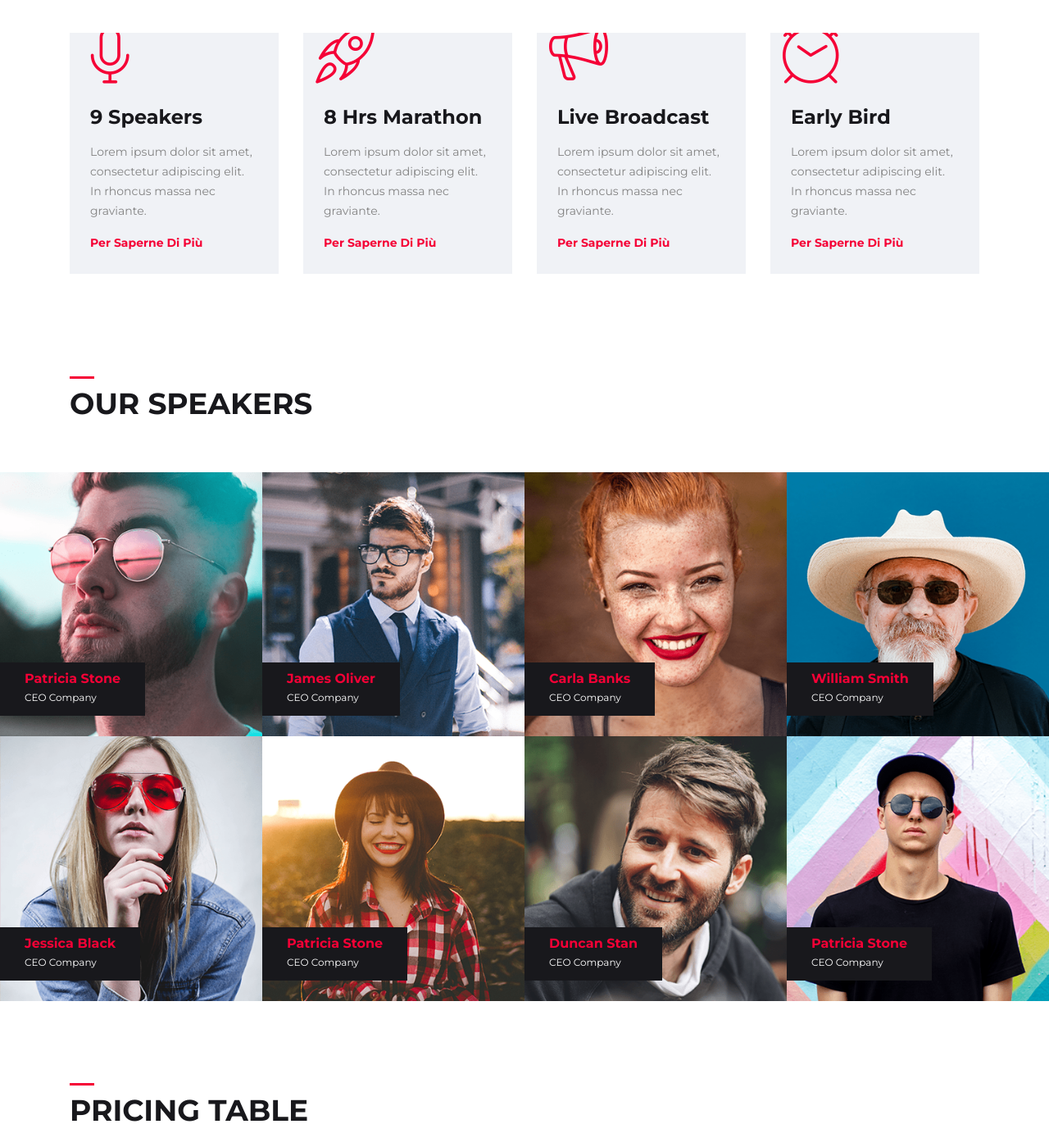
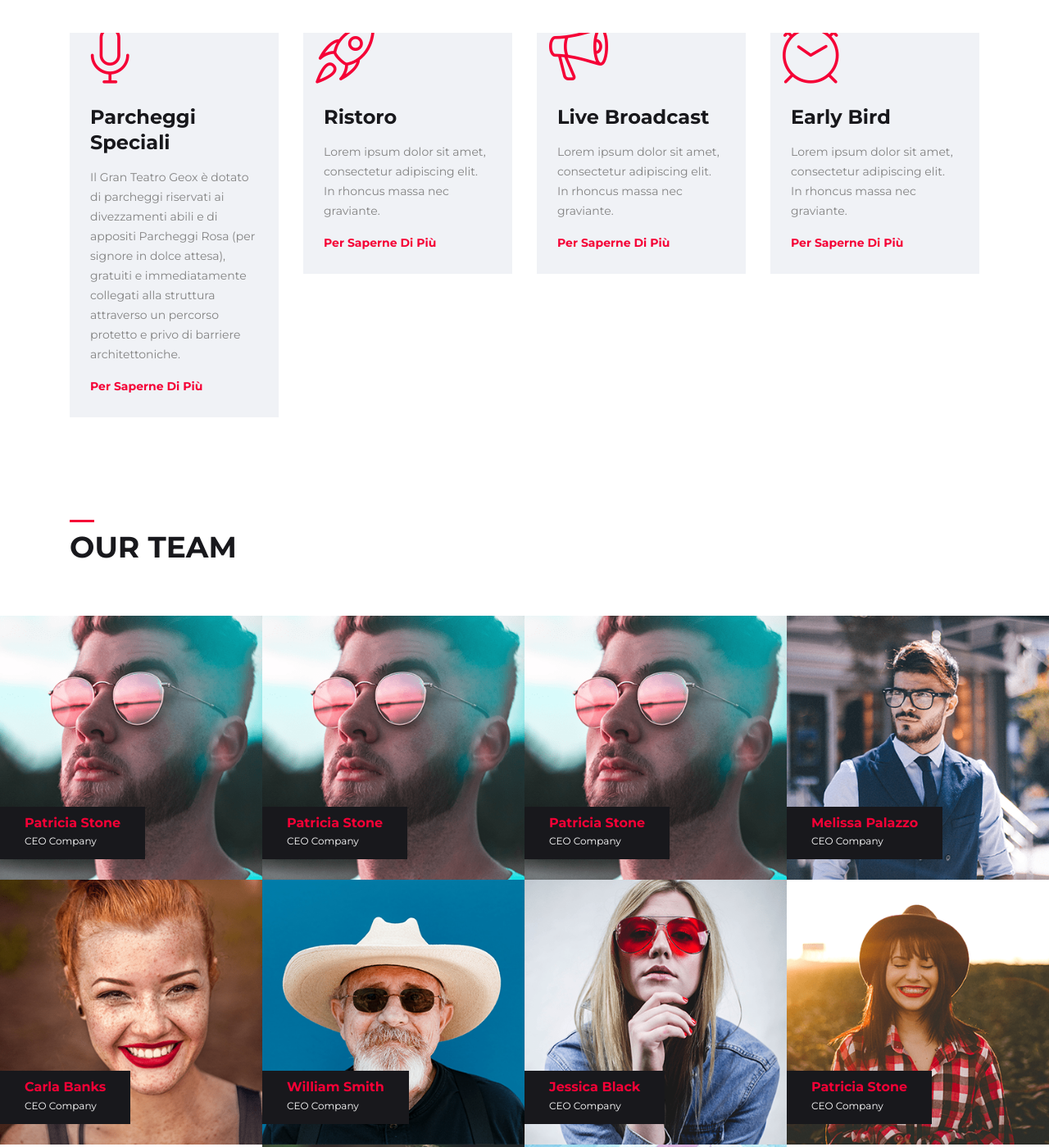
Before and after one commit to AndreaCavazzini/ProgettoConcerto, a website: page index.html in a window 1280 px wide. Shown: the part 1820-3219 px from the top of the page at 82% size. Drawn offline with Linux system fonts and the light colour scheme; files whose address does not match are found by name.

Commit message:
Add files via upload
* messo 10 foto, metterne 5 per riga mi dava problemi (responsivness)ed erano troppo piccole
* cambiati tutti i colori rossi con match del logo
* aggiornato il calendario
* aggiornato 2 eventi
* aggiornato 1 patner
to do: cambiare le immagini in  "icon_box_one", ho cercato nei css ma non le trovo.

```diff
--- a/index.html
+++ b/index.html
@@ -9,7 +9,7 @@
     <meta name="author" content="ColorLib">
     <meta name="viewport" content="width=device-width, initial-scale=1, maximum-scale=1">
     <!-- ========== Title ========== -->
-    <title> Evento - Event Html Template</title>
+    <title> Iron Maiden Live</title>
     <!-- ========== Favicon Ico ========== -->
     <!--<link rel="icon" href="fav.ico">-->
     <!-- ========== STYLESHEETS ========== -->
@@ -264,10 +264,9 @@
                     <div class="icon_box_one">
                         <i class="lnr lnr-mic"></i>
                         <div class="content">
-                            <h4>9 Speakers</h4>
+                            <h4>Parcheggi Speciali</h4>
                             <p>
-                                Lorem ipsum dolor sit amet, consectetur adipiscing elit. In rhoncus massa nec
-                                graviante.
+                                Il Gran Teatro Geox è dotato di parcheggi riservati ai divezzamenti abili e di appositi Parcheggi Rosa (per signore in dolce attesa), gratuiti e immediatamente collegati alla struttura attraverso un percorso protetto e privo di barriere architettoniche.
                             </p>
                             <a href="#">per saperne di più</a>
                         </div>
@@ -278,7 +277,7 @@
                     <div class="icon_box_one">
                         <i class="lnr lnr-rocket"></i>
                         <div class="content">
-                            <h4>8 hrs Marathon</h4>
+                            <h4>Ristoro</h4>
                             <p>
                                 Lorem ipsum dolor sit amet, consectetur adipiscing elit. In rhoncus massa nec
                                 graviante.
@@ -327,11 +326,33 @@
         <div class="container">
             <div class="section_title mb50">
                 <h3 class="title">
-                    our speakers
+                    our team
                 </h3>
             </div>
         </div>
         <div class="row justify-content-center no-gutters">
+			<div class="col-md-3 col-sm-6">
+                <div class="speaker_box">
+                    <div class="speaker_img">
+                        <img src="assets/img/speakers/s1.png" alt="speaker name">
+                        <div class="info_box">
+                            <h5 class="name">Patricia Stone</h5>
+                            <p class="position">CEO Company</p>
+                        </div>
+                    </div>
+                </div>
+            </div>
+			<div class="col-md-3 col-sm-6">
+                <div class="speaker_box">
+                    <div class="speaker_img">
+                        <img src="assets/img/speakers/s1.png" alt="speaker name">
+                        <div class="info_box">
+                            <h5 class="name">Patricia Stone</h5>
+                            <p class="position">CEO Company</p>
+                        </div>
+                    </div>
+                </div>
+            </div>
             <div class="col-md-3 col-sm-6">
                 <div class="speaker_box">
                     <div class="speaker_img">
@@ -348,7 +369,7 @@
                     <div class="speaker_img">
                         <img src="assets/img/speakers/s2.png" alt="speaker name">
                         <div class="info_box">
-                            <h5 class="name">James Oliver</h5>
+                            <h5 class="name">Melissa Palazzo</h5>
                             <p class="position">CEO Company</p>
                         </div>
                     </div>
@@ -563,9 +584,8 @@
                             </td>
                             <td>
                                 <div class="event_place">
-                                    <h5>Conference in Amsterdam</h5>
-                                    <h6>08 AM - 04 PM</h6>
-                                    <p>Speaker: Daniel Hill</p>
+                                    <h5>Muse</h5>
+                                    <p>New Age Club - Roncade (Treviso)</p>
                                 </div>
                             </td>
                             <td>
@@ -585,9 +605,8 @@
                             </td>
                             <td>
                                 <div class="event_place">
-                                    <h5>Conference in Amsterdam</h5>
-                                    <h6>08 AM - 04 PM</h6>
-                                    <p>Speaker: Daniel Hill</p>
+                                    <h5>30 Seconds To Mars</h5>
+                                    <p>Stadio Omobono Tenni - Treviso</p>
                                 </div>
                             </td>
                             <td>
@@ -607,9 +626,8 @@
                             </td>
                             <td>
                                 <div class="event_place">
-                                    <h5>Conference in Amsterdam</h5>
-                                    <h6>08 AM - 04 PM</h6>
-                                    <p>Speaker: Daniel Hill</p>
+                                    <h5>Franz Ferdinand</h5>
+                                    <p>Arena di Verona - Verona</p>
                                 </div>
                             </td>
                             <td>
```
Also changed, not shown: README.md, contact.html (line endings or trailing spaces), events.html (line endings or trailing spaces), gulpfile.js (line endings or trailing spaces), news.html (line endings or trailing spaces), package.json (line endings or trailing spaces), speakers.html (line endings or trailing spaces).
